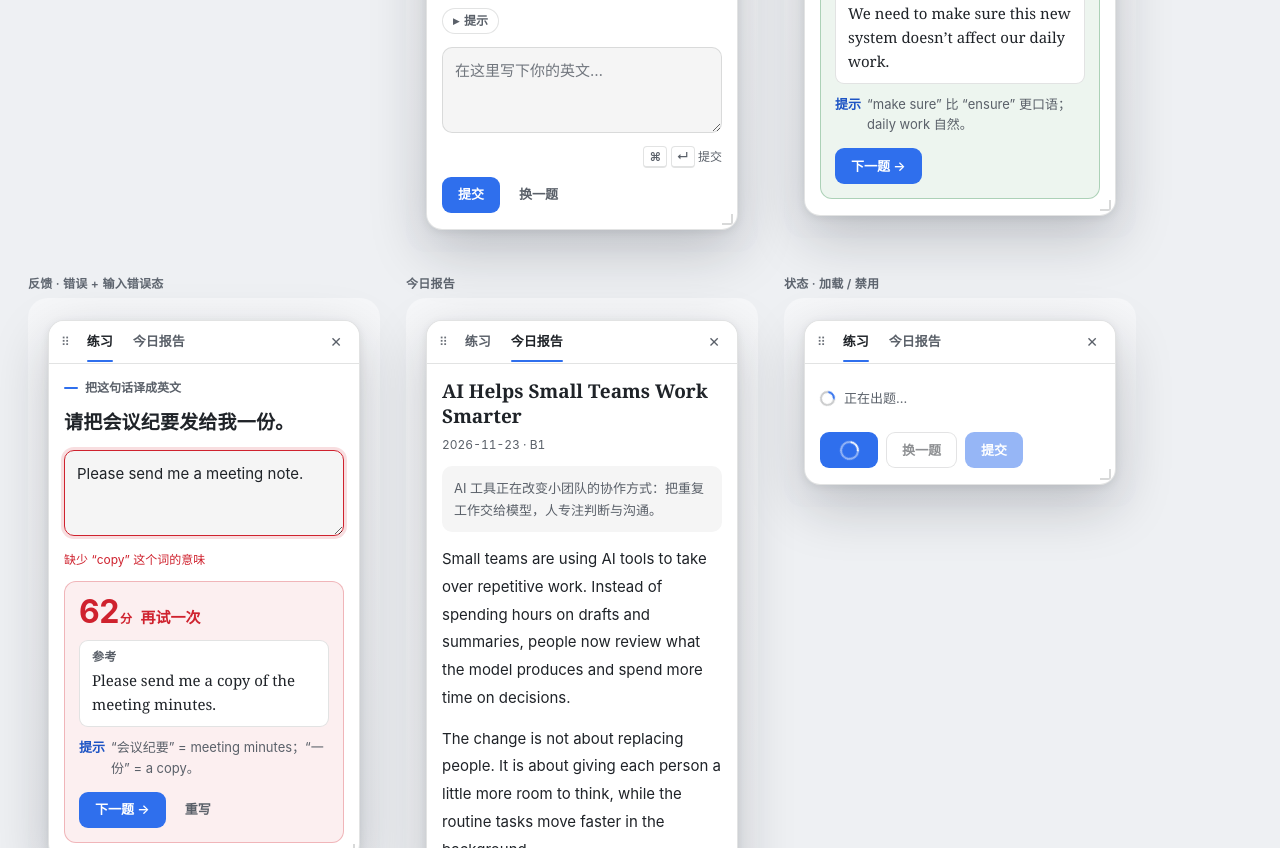
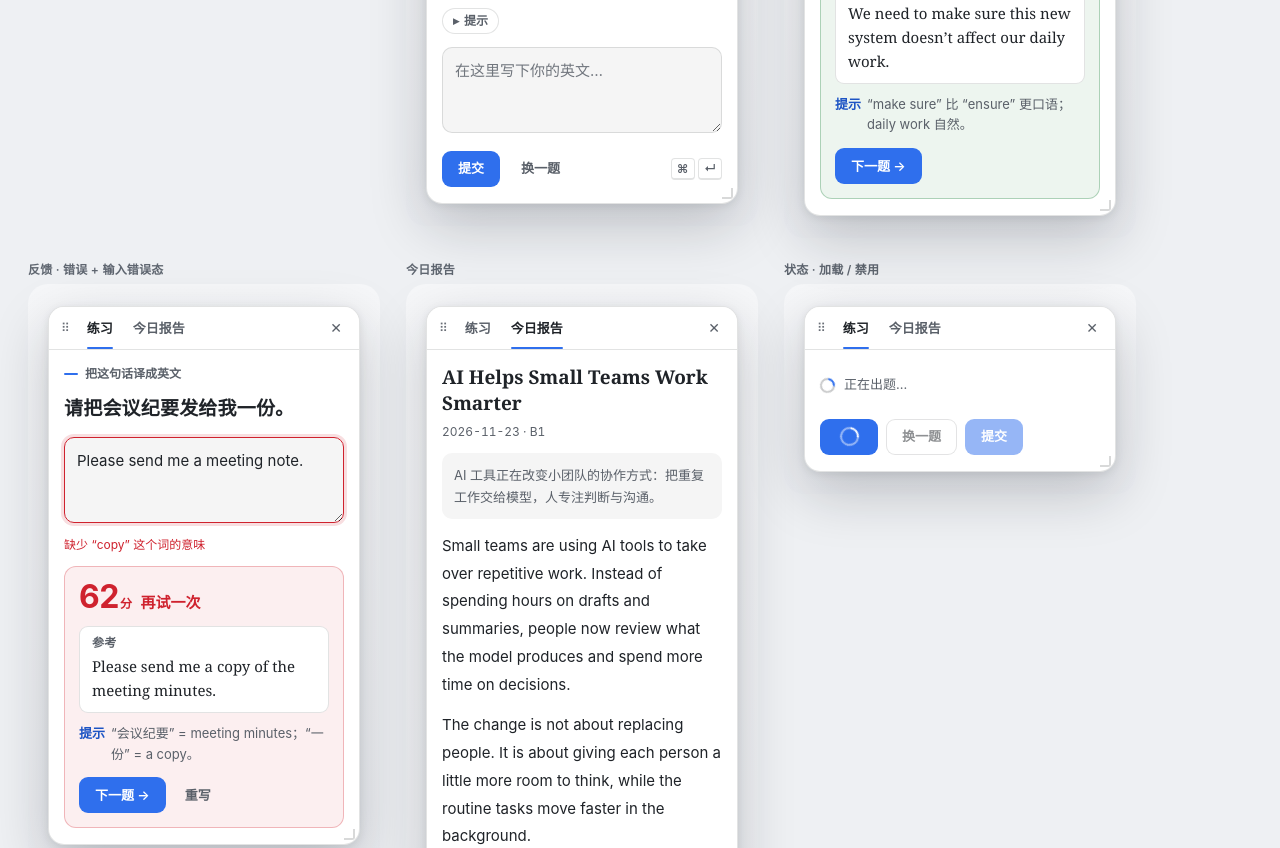
Before and after one commit to KYCOMING/dsh-english-gym, a website: page design/preview.html in a window 1280 px wide. Shown: the part 252-1100 px from the top of the page. Drawn offline with Linux system fonts and the light colour scheme.

Commit message:
fix(ui): tidy drill footer — one aligned row for 提交/换一题 with subtle ⌘↵ hint
Remove the stray keyboard-hint row that floated top-right; error now sits under the input.

```diff
--- a/design/preview.html
+++ b/design/preview.html
@@ -148,8 +148,9 @@ body{
 .eg-input:hover{border-color:var(--eg-line-2)}
 .eg-input:focus{border-color:var(--eg-accent);background:var(--eg-bg);box-shadow:0 0 0 3px color-mix(in srgb,var(--eg-accent) 18%,transparent)}
 .eg-input.error{border-color:var(--eg-bad);box-shadow:0 0 0 3px color-mix(in srgb,var(--eg-bad) 15%,transparent)}
-.eg-hintline{display:flex;align-items:center;justify-content:space-between;margin-top:9px;gap:8px;min-height:18px}
-.eg-err{color:var(--eg-bad);font-size:var(--eg-fs-xs);flex:1 1 auto}
+.eg-foot{display:flex;align-items:center;gap:10px;margin-top:12px}
+.eg-foot .eg-kbd{margin-left:auto}
+.eg-err{color:var(--eg-bad);font-size:var(--eg-fs-xs);margin-top:8px}
 .eg-kbd{color:var(--eg-ink-2);font-size:var(--eg-fs-xs);white-space:nowrap}
 .eg-kbd kbd{
   font:600 12px/1 var(--eg-font);padding:2px 5px;border:1px solid var(--eg-line);border-bottom-width:2px;
@@ -262,13 +263,10 @@ body{
             <div class="eg-inputwrap">
               <textarea class="eg-input" placeholder="在这里写下你的英文…"></textarea>
             </div>
-            <div class="eg-hintline">
-              <span class="eg-err"></span>
-              <span class="eg-kbd"><kbd>⌘</kbd> <kbd>↵</kbd> 提交</span>
-            </div>
-            <div class="eg-actions">
+            <div class="eg-foot">
               <button class="eg-btn primary">提交</button>
               <button class="eg-btn ghost">换一题</button>
+              <span class="eg-kbd" title="⌘/Ctrl + Enter 提交"><kbd>⌘</kbd> <kbd>↵</kbd></span>
             </div>
           </div>
           <div class="eg-resize"></div>
@@ -313,7 +311,7 @@ body{
             <div class="eg-cap">把这句话译成英文</div>
             <div class="eg-zh">请把会议纪要发给我一份。</div>
             <div class="eg-inputwrap"><textarea class="eg-input error">Please send me a meeting note.</textarea></div>
-            <div class="eg-hintline"><span class="eg-err">缺少 “copy” 这个词的意味</span></div>
+            <div class="eg-err">缺少 “copy” 这个词的意味</div>
             <div class="eg-fb bad" style="margin-top:12px">
               <div class="eg-fb-top"><span class="eg-score">62<small>分</small></span><span class="eg-fb-status">再试一次</span></div>
               <div class="eg-fb-ref"><span class="lbl">参考</span>Please send me a copy of the meeting minutes.</div>
```
Also changed, not shown: client.js (+12 -16 lines).
